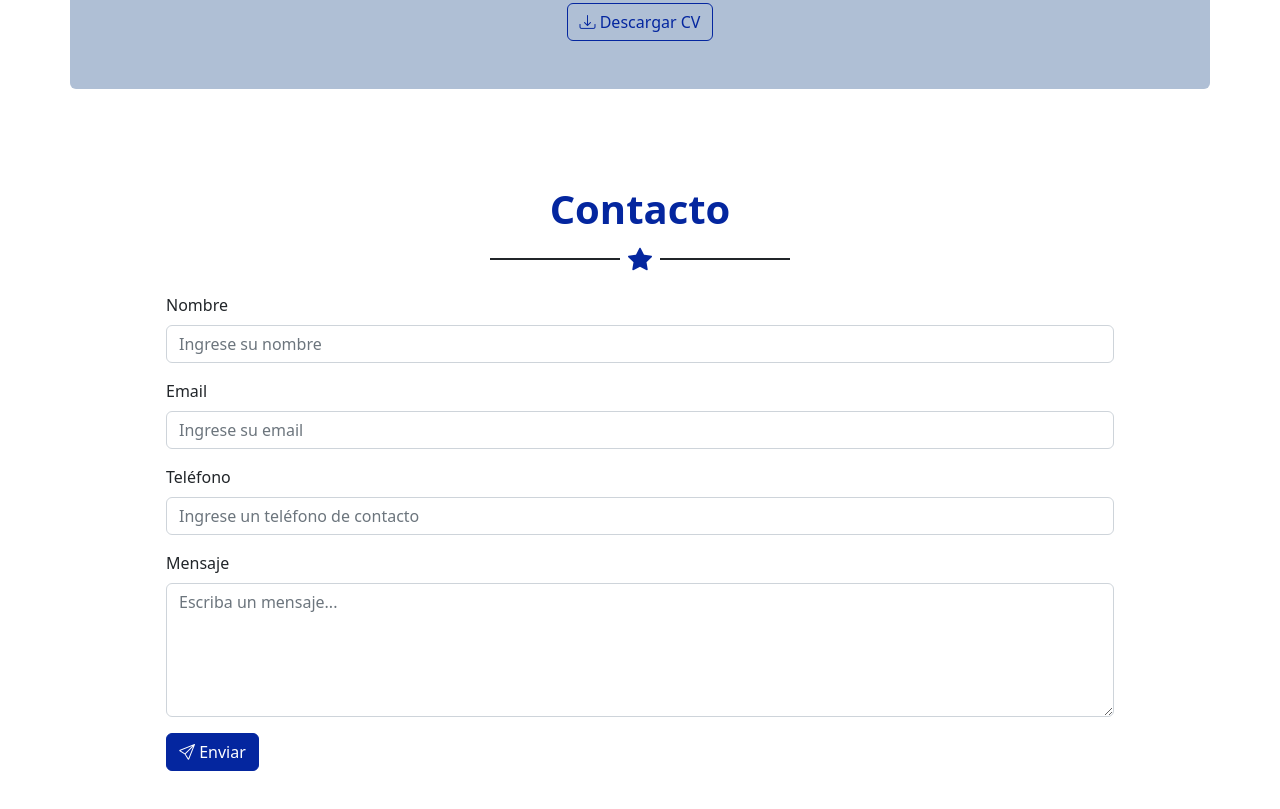
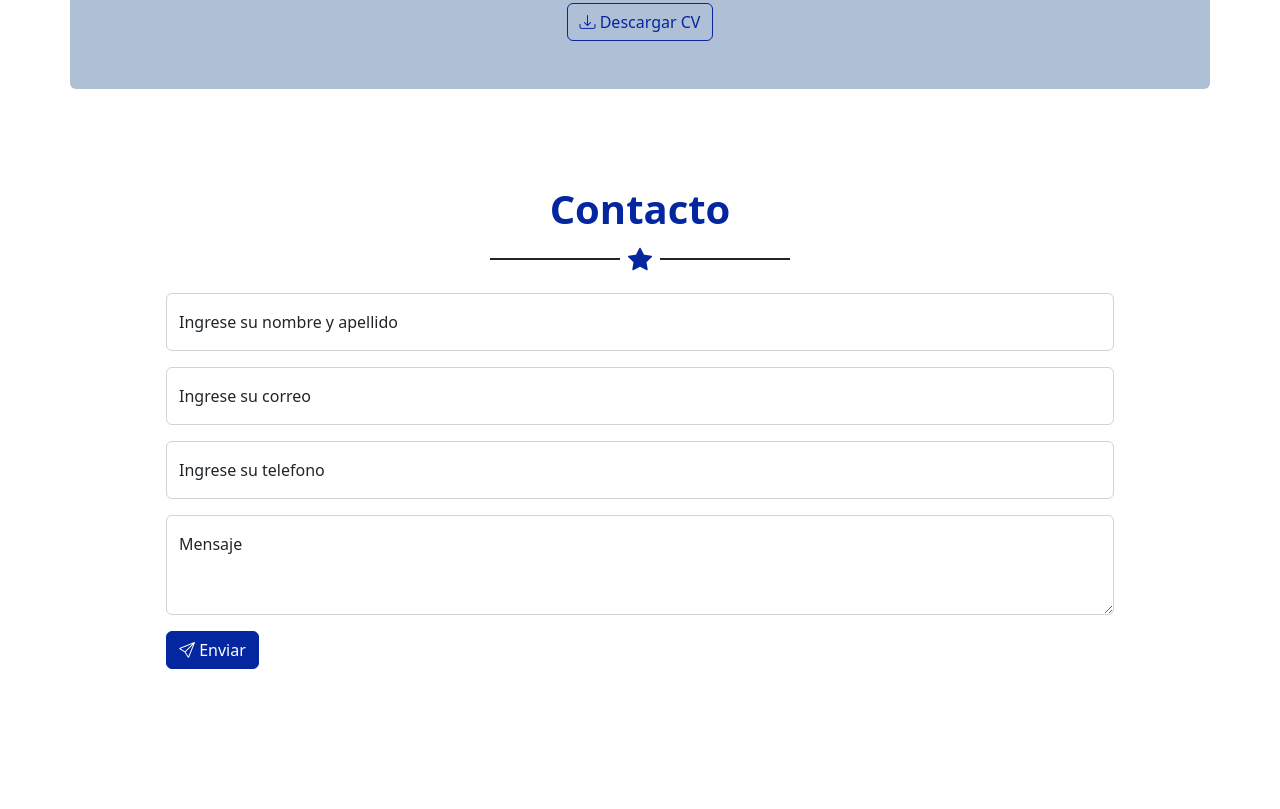
Before and after one commit to Franco-luque/Proyecto-Final, a plain HTML site: page views/index.html in a window 1280 px wide. Shown: the part 2410-3219 px from the top of the page. After the commit the page ends 3127 px from the top, so only its background shows below. Drawn offline with nearby package versions, Linux system fonts and the light colour scheme.

Commit message:
cambia estilo a formulario de contacto

```diff
--- a/views/index.html
+++ b/views/index.html
@@ -404,41 +404,41 @@
           <div class="line bg-dark"></div>
         </div>
         <form class="container px-5">
-          <div class="mb-3">
-            <label for="nombre" class="form-label">Nombre</label>
+          <div class="form-floating mb-3">
             <input
-              type="text"
+              type="nombre"
               class="form-control"
               id="nombre"
-              placeholder="Ingrese su nombre"
+              placeholder="Ingrese su nombre y apellido"
             />
+            <label for="floatingInput">Ingrese su nombre y apellido</label>
           </div>
-          <div class="mb-3">
-            <label for="email" class="form-label">Email</label>
+          <div class="form-floating mb-3">
             <input
               type="email"
               class="form-control"
               id="email"
-              placeholder="Ingrese su email"
+              placeholder="Ingrese un teléfono de contacto"
             />
+            <label for="floatingInput">Ingrese su correo</label>
           </div>
-          <div class="mb-3">
-            <label for="telefono" class="form-label">Teléfono</label>
+          <div class="form-floating mb-3">
             <input
-              type="number"
+              type="text"
               class="form-control"
               id="telefono"
               placeholder="Ingrese un teléfono de contacto"
             />
+            <label for="floatingInput">Ingrese su telefono</label>
           </div>
-          <div class="mb-3">
-            <label for="mensaje" class="form-label">Mensaje</label>
+          <div class="form-floating mb-3">
             <textarea
               class="form-control"
+              placeholder="Deje su mensaje..."
               id="mensaje"
-              placeholder="Escriba un mensaje..."
-              rows="5"
+              style="height: 100px"
             ></textarea>
+            <label for="floatingTextarea">Mensaje</label>
           </div>
           <button type="submit" class="btn btn-primary">
             <i class="bi bi-send"></i> Enviar
```
